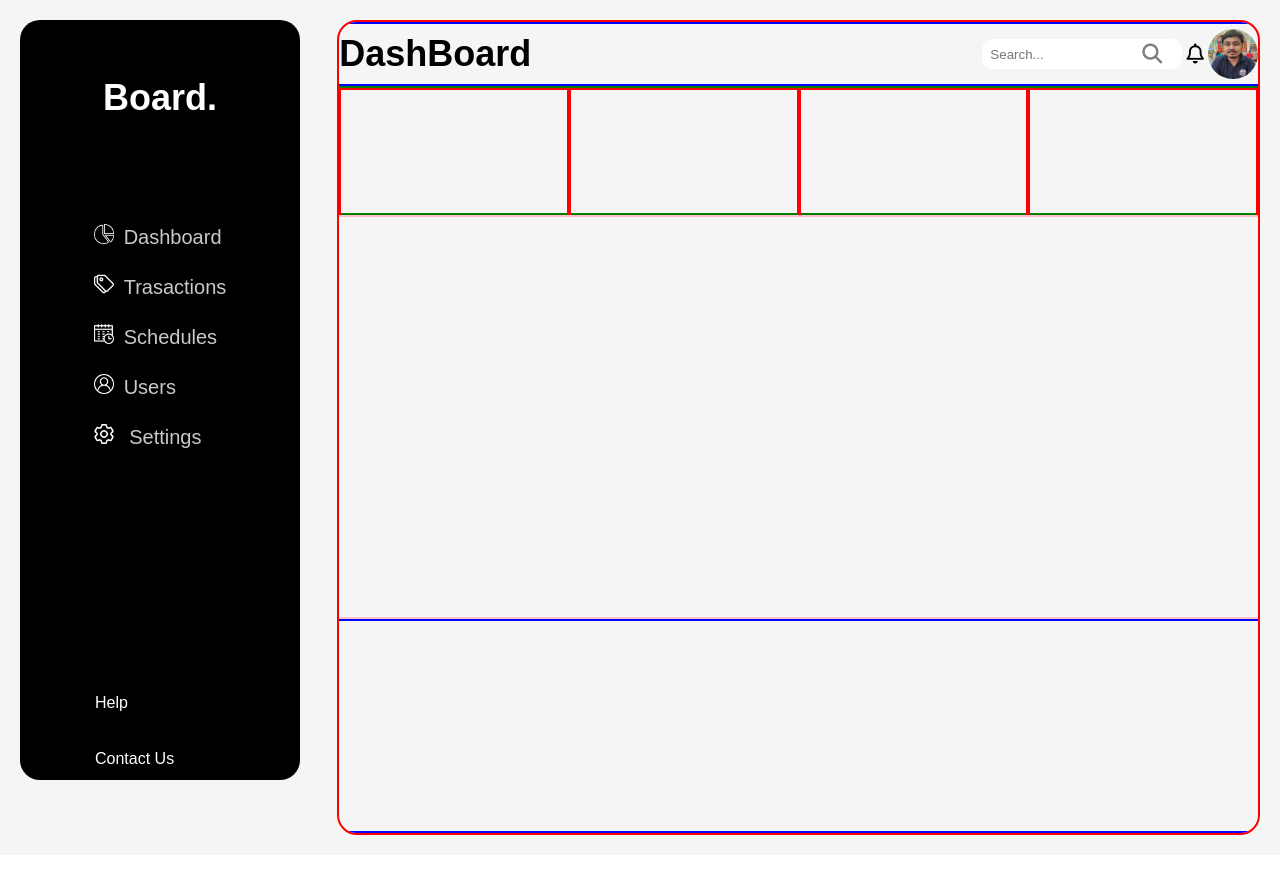
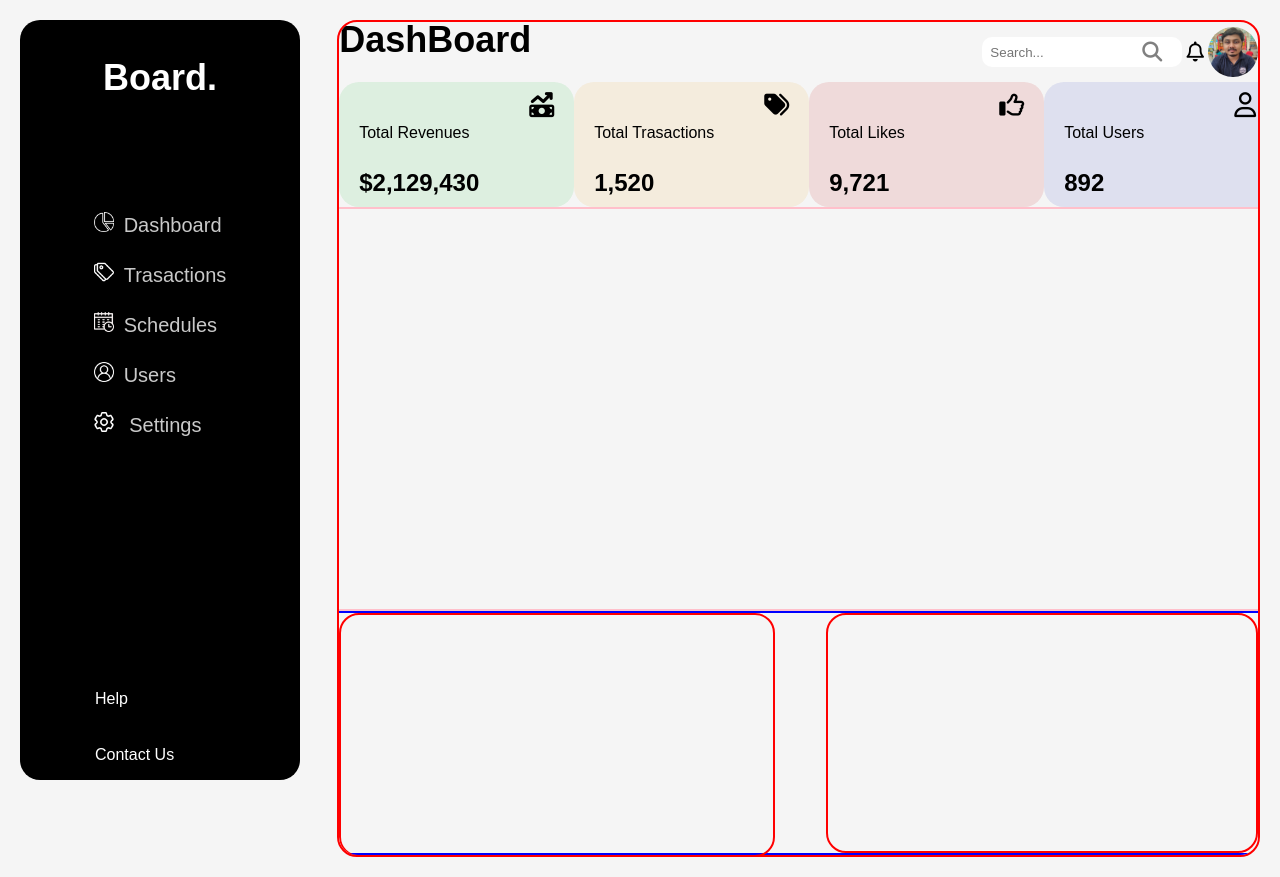
Before and after one commit to sayanghoshofficial/dashboard, a React (Create React App) app: page /dashboard in a window 1280 px wide. Before the commit the page ends 855 px from the top, so only its background shows below. Built offline with nearby package versions, Linux system fonts and the light colour scheme.

Commit message:
Analitics update with data

```diff
--- a/src/Component/AnalyticsBox.jsx
+++ b/src/Component/AnalyticsBox.jsx
@@ -1,9 +1,14 @@
 import React from 'react'
 
-const AnalyticsBox = () => {
+const AnalyticsBox = (props) => {
+
+  const {icon,heading,data,color}=props;
+  console.log(icon)
   return (
-    <div className='analyticSingleContainer'>
-
+    <div className='analyticSingleContainer' style={{backgroundColor:`${color}`}}>
+    <i className={icon}></i>
+    <p>{heading}</p>
+    <h2>{data}</h2>
     </div>
   )
 }
--- a/src/Component/DashBoardNav.jsx
+++ b/src/Component/DashBoardNav.jsx
@@ -9,9 +9,9 @@ const DashBoardNav = () => {
       <div className="navSearchMain">
         <div className="searchBox">
           <input type="text" placeholder="Search..." />
-          <i class="fa-solid fa-magnifying-glass"></i>
+          <i className="fa-solid fa-magnifying-glass"></i>
         </div>
-        <i class="fa-regular fa-bell"></i>
+        <i className="fa-regular fa-bell"></i>
         <img src={user} alt="user"/>
       </div>
     </div>
--- /dev/null
+++ b/src/Component/Schedule.jsx
@@ -0,0 +1,14 @@
+import React from 'react';
+import "../Style/Dashboard.css";
+
+const Schedule = () => {
+  return (
+    <div className='scheduleCointainer'>
+        <div className='headingSchedule'></div>
+        <div><div></div><div></div></div>
+
+    </div>
+  )
+}
+
+export default Schedule
--- a/src/Component/index.jsx
+++ b/src/Component/index.jsx
@@ -1,5 +1,6 @@
 import DashBoardLeft from "./DashBoardLeft";
 import DashBoardNav from "./DashBoardNav";
 import AnalyticsBox from "./AnalyticsBox";
+import Schedule from "./Schedule";
 
-export { DashBoardLeft, DashBoardNav, AnalyticsBox };
+export { DashBoardLeft, DashBoardNav, AnalyticsBox, Schedule };
--- a/src/Style/Dashboard.css
+++ b/src/Style/Dashboard.css
@@ -60,7 +60,6 @@
 .dashboardNavContainer{
     width: 100%;
     height: 60px;
-    border: 2px solid blue;
     display: flex;
     align-items: center;
     justify-content: space-between;
@@ -68,7 +67,6 @@
 }
 .navSearchMain{
     width: 30%;
-
     height: 100%;
     display: flex;
     align-items: center;
@@ -111,12 +109,24 @@
     display: flex;
     flex-direction: row;
     justify-content: space-between;
-    border: 2px solid green;
 }
 .analyticSingleContainer{
+    box-sizing: border-box;
     width: 250px;
     height: 100%;
-    border: 2px solid red;
+    border-radius: 20px;
+    padding-left: 20px;
+    padding-right: 20px;
+}
+.analyticSingleContainer i{
+    position: relative;
+    margin-left: 170px;
+    margin-top: 10px;
+    font-size: 25px;
+}
+.analyticSingleContainer p,h1{
+    position: relative;
+    margin-top: 0px;
 }
 .lineGraphBox{
     width: 100%;
@@ -125,6 +135,22 @@
 }
 .bottomDiv{
     width: 100%;
-    height: 210px ;
+    height: 240px ;
     border: 2px solid blue;
+    display: flex;
+    justify-content: space-between;
 }
+.pieChart{
+  width: 47%;
+  border-radius: 20px;
+  height: 100%;
+  border: 2px solid red;
+}
+.todaysSchedule{
+  width: 47%;
+  height: 100%;
+  border-radius: 20px;
+  padding: 20px;
+  box-sizing: border-box;
+  border: 2px solid red;
+}
--- /dev/null
+++ b/src/data/analyticsData.js
@@ -0,0 +1,30 @@
+export const Analytics = [
+    {
+        id:1,
+        icon:"fa-solid fa-money-bill-trend-up",
+        heading: "Total Revenues",
+        data:"$2,129,430",
+        color:"#ddefe0"
+    },
+    {
+        id:2,
+        icon:"fa-solid fa-tags",
+        heading:"Total Trasactions",
+        data:"1,520",
+        color:"#f4ecdd"
+    },
+    {
+        id:3,
+        icon:"fa-regular fa-thumbs-up",
+        heading:"Total Likes",
+        data:"9,721",
+        color:"#efdada"
+    },
+    {
+        id:4,
+        icon:"fa-regular fa-user",
+        heading:"Total Users",
+        data:"892",
+        color:"#dee0ef"
+    }
+]
--- a/src/pages/DashBoard.jsx
+++ b/src/pages/DashBoard.jsx
@@ -1,6 +1,7 @@
 import React from "react";
-import { AnalyticsBox, DashBoardLeft, DashBoardNav } from "../Component";
+import { AnalyticsBox, DashBoardLeft, DashBoardNav, Schedule } from "../Component";
 import "../Style/Dashboard.css";
+import { Analytics } from "../data/analyticsData";
 
 const DashBoard = () => {
   return (
@@ -11,13 +12,21 @@ const DashBoard = () => {
       <div className="right">
         <DashBoardNav />
         <div className="annaliticBox">
-          <AnalyticsBox />
-          <AnalyticsBox />
-          <AnalyticsBox />
-          <AnalyticsBox />
+          {Analytics.map((a) => (
+            <AnalyticsBox
+              key={a.id}
+              icon={a.icon}
+              heading={a.heading}
+              data={a.data}
+              color={a.color}
+            />
+          ))}
         </div>
         <div className="lineGraphBox"></div>
-        <div className="bottomDiv"></div>
+        <div className="bottomDiv">
+          <div className="pieChart"></div>
+          <div className="todaysSchedule"><Schedule/></div>
+        </div>
       </div>
     </div>
   );
```
